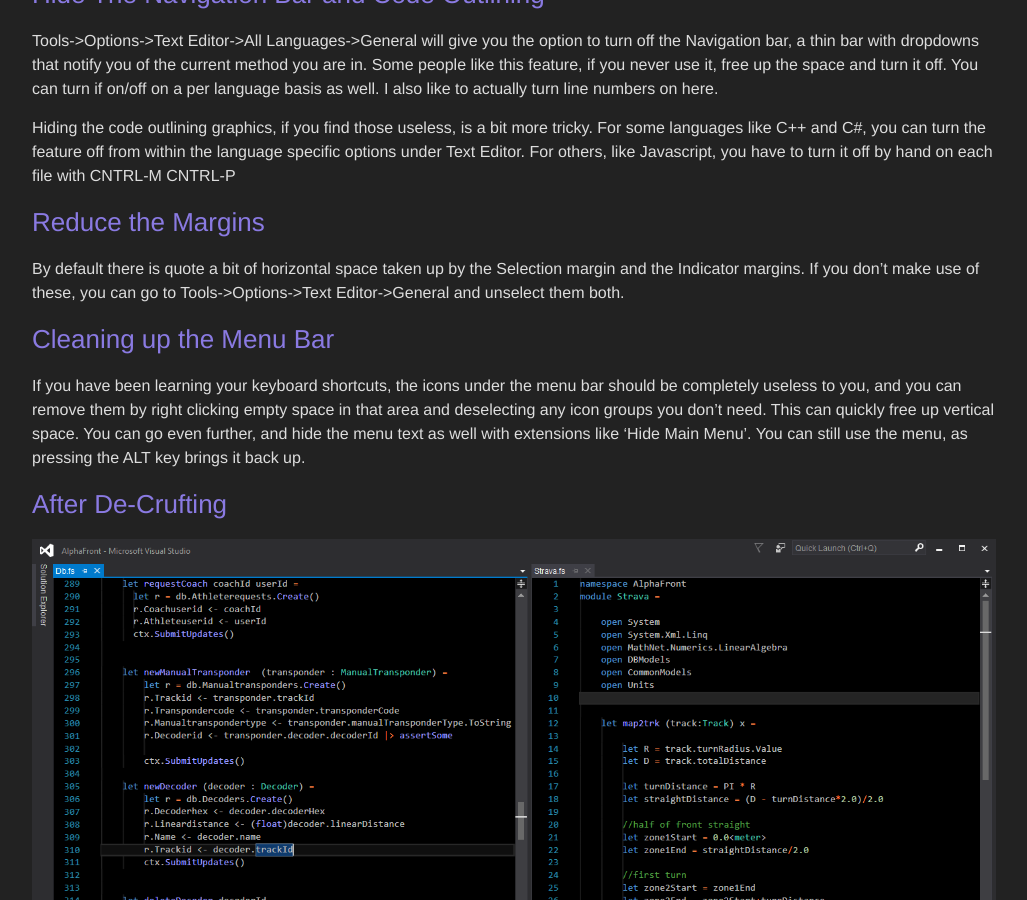
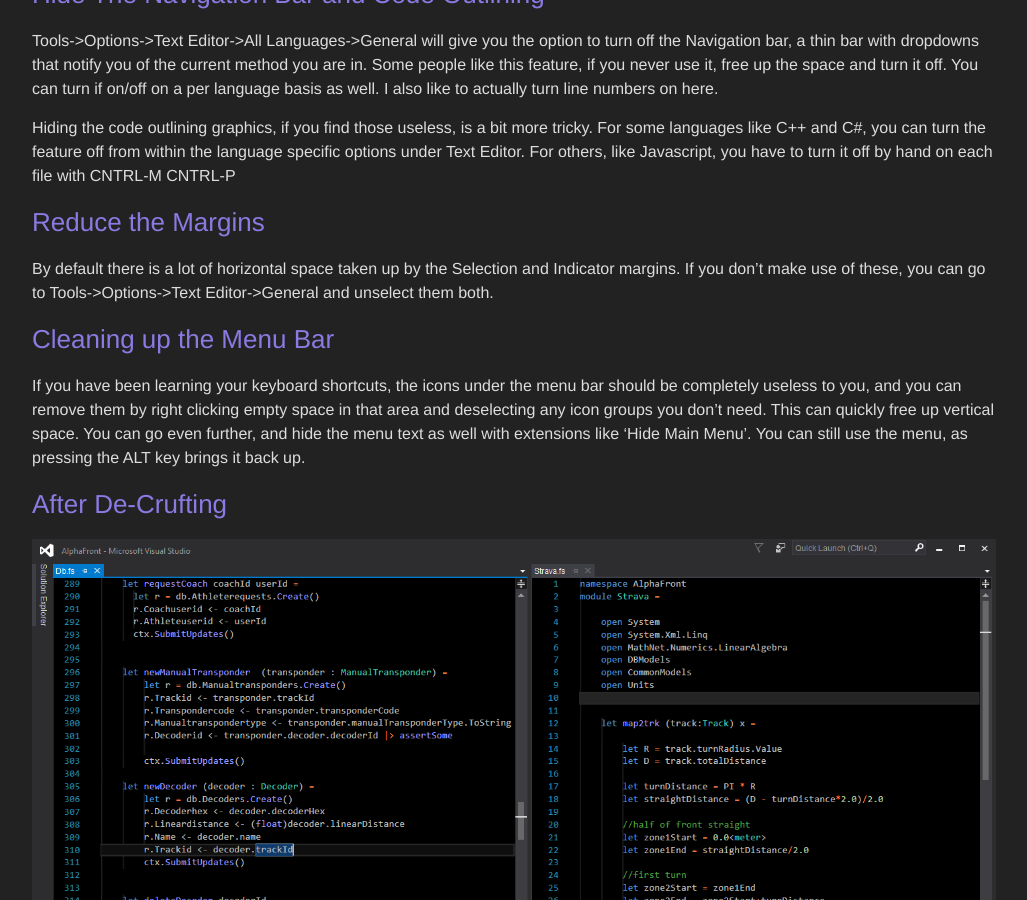
Before and after one commit to jackmott/jackmott.github.io, a Jekyll site: the page built from _posts/2016-7-11-decruft-visual-studio.markdown, in a window 1280 px wide and 900 px high, scrolled down 2719 px. Shown: the whole window, without its empty margins (126-1153 px from the left). Built offline with Jekyll 4.4.1, drawn with Linux system fonts in a browser that asks for light colours.

Commit message:
spelling

```diff
--- a/_posts/2016-7-11-decruft-visual-studio.markdown
+++ b/_posts/2016-7-11-decruft-visual-studio.markdown
@@ -44,7 +44,7 @@ options under Text Editor.  For others, like Javascript, you have to turn it off
 
 ### Reduce the Margins
 
-By default there is quote a bit of horizontal space taken up by the Selection margin and the Indicator margins.  If you don't make use of these, you can go
+By default there is a lot of horizontal space taken up by the Selection and Indicator margins.  If you don't make use of these, you can go
 to Tools->Options->Text Editor->General and unselect them both.
 
 ### Cleaning up the Menu Bar
```
